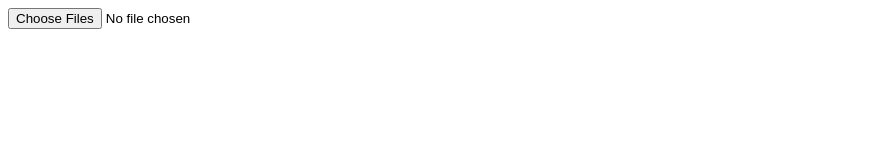
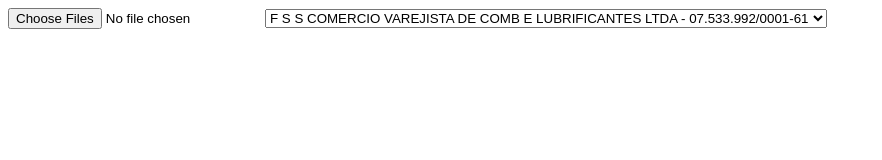
Before and after one commit to pantojacamilla/xml-parser, a website: page index.html in a window 1280 px wide. Shown: the whole page, without its empty margins (0-882 px from the left). Drawn offline with Linux system fonts and the light colour scheme.

Commit message:
Cria o select com o nome das empresas relacionadas

```diff
--- a/index.html
+++ b/index.html
@@ -12,6 +12,12 @@
   <form action="">
     <input type="file" id="inputFile" accept="text/xml" multiple>
 
+    <select name="empresa" id="empresa">
+      <option value="posto">F S S COMERCIO VAREJISTA DE COMB E LUBRIFICANTES LTDA - 07.533.992/0001-61</option>
+      <option value="fornecedor">ALESAT COMBUSTIVEIS S.A. - 23.314.594/0035-50</option>
+      <button type="submit"></button>
+    </select>
+
   </form>
 
 
```
